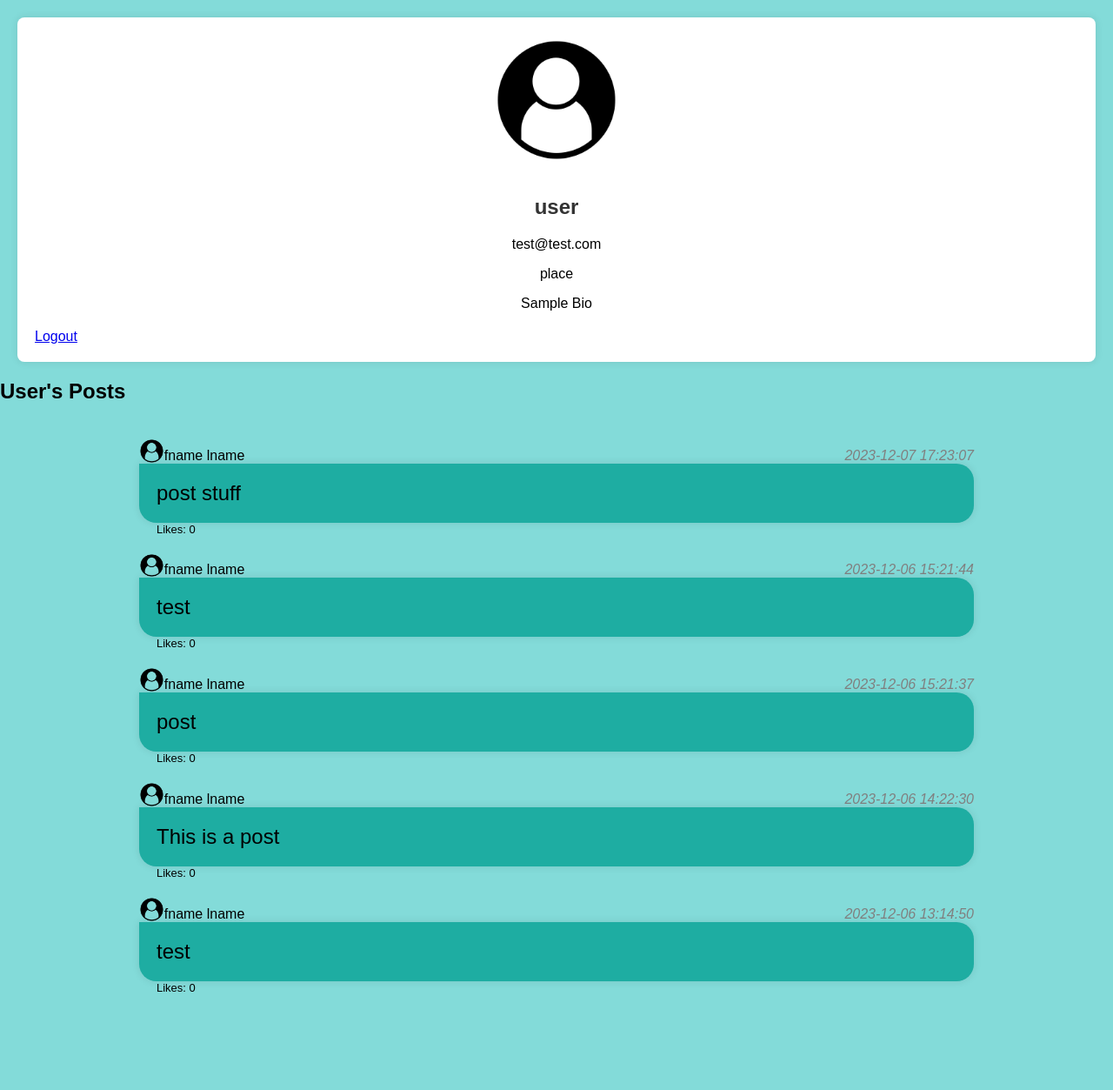
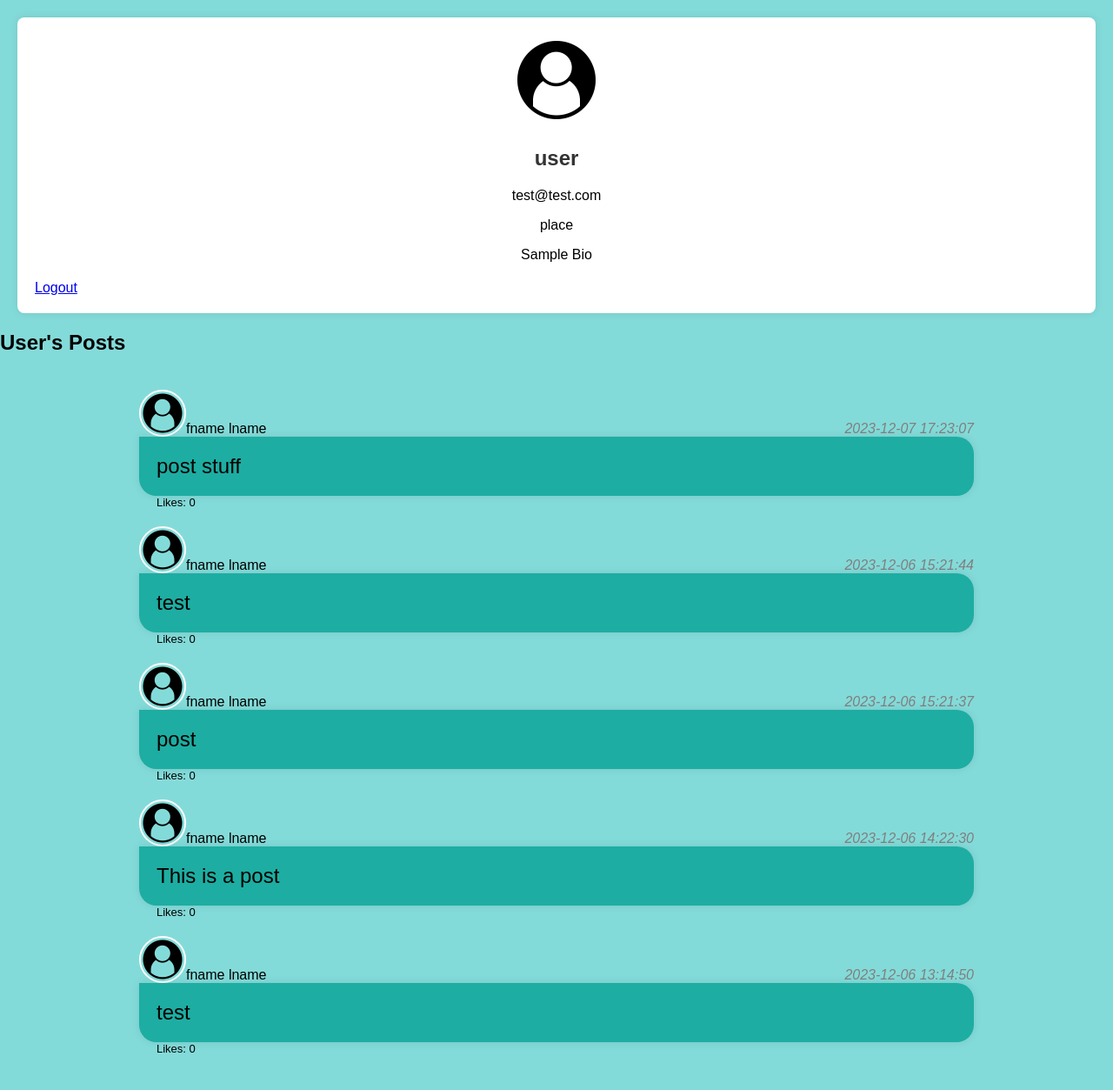
Before and after one commit to thomAguirre/SocialSync, a PHP site: page /profile.php in a window 1280 px wide. Shown: the part 100-1353 px from the top of the page at 87% size. Before the commit the page ends 1240 px from the top, so only its background shows below. Run offline with PHP 8.4, Linux system fonts and the light colour scheme; a user stored in the database is signed in; data comes from the database, SQL or seed files in the repository.

Commit message:
Profile image scaling and circular border

```diff
--- a/back-end/get-posts.php
+++ b/back-end/get-posts.php
@@ -50,7 +50,7 @@ if ($result->num_rows > 0) {
         //post heading
         echo '<div class="post-heading">';
         //profile picture
-        echo '<img src="./assets/user/' . $row['PFP'] . '" alt="Profile Picture" class="posters-pfp">';
+        echo '<img src="./assets/user/' . $row['PFP'] . '" alt="Profile Picture" class="profile-image small">';
         //user's name
         echo "<p>" . $row['FirstName'] . " " . $row['LastName'];
         //datetime
--- a/back-end/get-user-info.php
+++ b/back-end/get-user-info.php
@@ -17,7 +17,7 @@ if ($result->num_rows > 0) {
   //Display User info
   while ($row = $result->fetch_assoc()) {
     echo '<div class="user-info">';
-      echo '<img src="./assets/user/' . $row['PFP'] . '" alt="Profile Picture" class="profile-img">';
+      echo '<img src="./assets/user/' . $row['PFP'] . '" alt="Profile Picture" class="profile-image large">';
       echo "<h2>" . $row['Username'] . "</h2>";
       echo "<p>" . $row['Email'] . "</p>";
       echo "<p>" . $row['Location'] . "</p>";
--- a/site.css
+++ b/site.css
@@ -70,10 +70,6 @@ body {
     margin-left: auto;
 }
 
-.posters-pfp {
-    width: 3%;
-}
-
 .post-content {
     background-color: #1eada2;
     padding: 20px;
@@ -110,10 +106,26 @@ body {
     box-shadow: 0 0 10px rgba(0, 0, 0, 0.1);
 }
 
-.profile-img {
-    max-width: 150px;
+.profile-image {
+    overflow: hidden;
     border-radius: 50%;
-    margin-bottom: 10px;
+    border: 2px solid #fff;
+}
+
+.profile-image img {
+    width: 100%;
+    height: auto;
+    display: block;
+}
+
+.profile-image.small {
+    width: 50px;
+    height: 50px;
+}
+
+.profile-image.large {
+    width: 100px;
+    height: 100px;
 }
 
 .user-info {
```
Also changed, not shown: assets/user/tagu.jpg (added).
